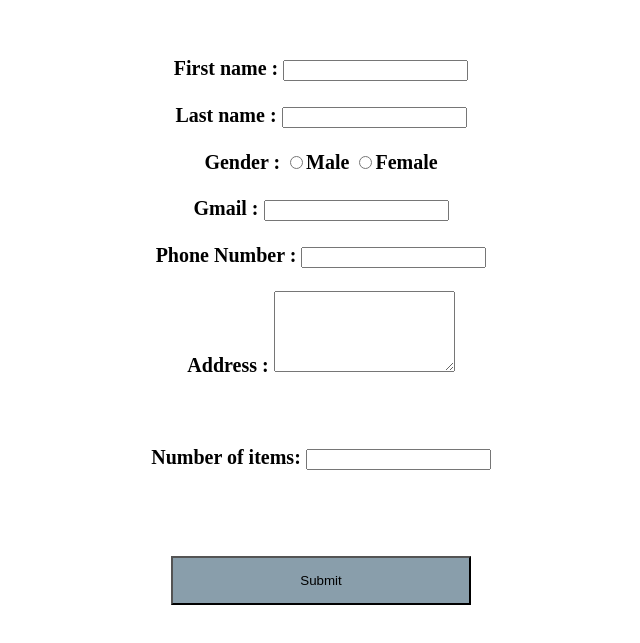
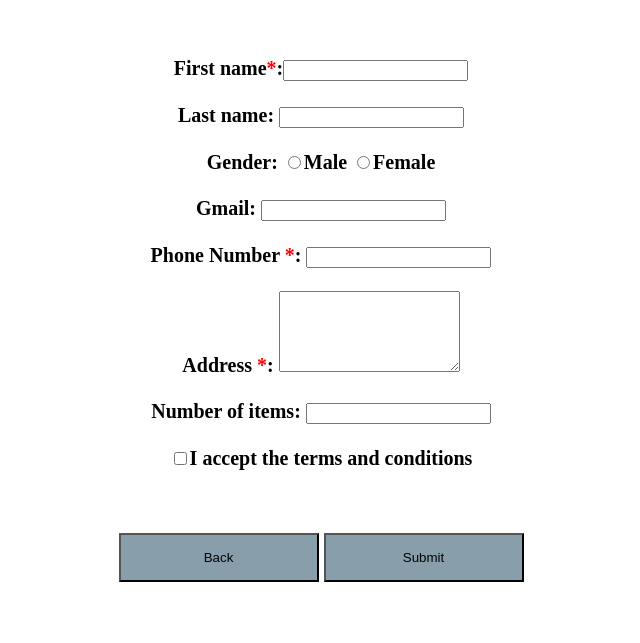
Before and after one commit to Saicharan2001/Scripting-languages-Web, a plain HTML site: page Static Shopping web page/Order-page.html in a window 1280 px wide. Shown: the part 61-704 px from the top of the page, without its empty margins (319-959 px from the left). Drawn offline with Linux system fonts and the light colour scheme.

Commit message:
Update Order-page.html

```diff
--- a/Static Shopping web page/Order-page.html
+++ b/Static Shopping web page/Order-page.html
@@ -18,15 +18,19 @@
 			margin-top: 60px;
 			font-size: 20px;
 		}
-		#submission{
-			width: 300px;
+		.butto{
+			width: 200px;
 			background-color: #899eab;/*#dee7ec;*/
 			margin-top: 40px;
 			padding: 15px;
+			display: inline;
 		}
-		#submission:hover{
+		.butto:hover{
 			cursor: pointer;
 			background-color: #dee7ec;
+		}
+		span{
+			color: red;
 		}
 	</style>
 </head>
@@ -34,23 +38,29 @@
 	<center>
 		<h1>Please fill in the form to place the order</h1>
 		<form method="POST" target="_self">
-			First name : <input type="text" name="fname"><br><br>
-			Last name : <input type="text" name="lname"><br><br>
-			Gender : <input type="radio" name="gender" value="M">Male
+			First name<span class="red">*</span>:<input type="text" id="fname"><br><br>
+			Last name: <input type="text" id="lname"><br><br>
+			Gender: <input type="radio" name ="gender" value="M">Male
 					<input type="radio" name="gender" value="F">Female<br><br>
-			Gmail : <input type="Gmail" name="gmail"><br><br>
-			Phone Number : <input type="text" name="mobile"><br><br>
-			Address : <textarea rows="5" columns="5"></textarea><br><br>
+			Gmail: <input type="Gmail" id="gmail"><br><br>
+			Phone Number <span class="red">*</span>: <input type="text" name="mobile"><br><br>
+			Address <span class="red">*</span>: <textarea rows="5" columns="5" id="address"></textarea><br><br>
+			Number of items: <input type="Number" name="quantity"><br><br>
+			<input type="checkbox">I accept the terms and conditions
+			<!-- <p class="red">**Required fields</p> -->
 			<br><br>
-			Number of items: <input type="Number" name="quantity"><br><br><br>
-			<input id="submission" type="submit" title="Click to place the order" onclick="Press()">
+			<input class="butto" id="bitto" type="button" title="Move to home page" onclick="Press()" value="Back">
+			<input class="butto" type="button" title="Click to place the order" onclick="Press1()" value="Submit">
 		</form>
 	</center>
 	<script type="text/javascript">
-		function Press() {
-			// body...
+		function Press(){
+			window.location.href="index.html";
+		}
+		function Press1() {
 			alert("Successfully placed the order");
 		}
+
 	</script>
 </body>
 </html>
```
